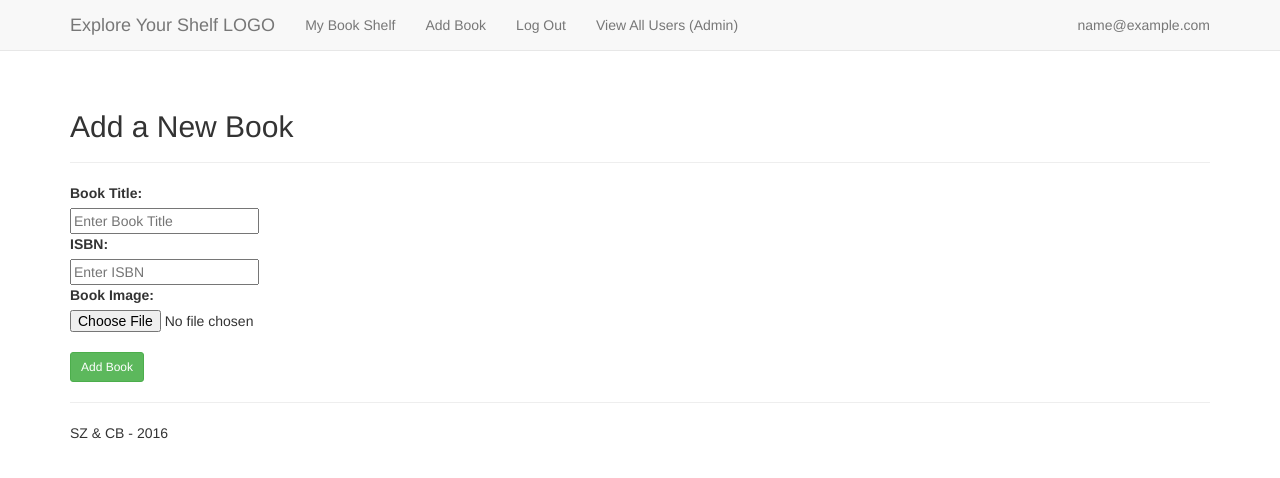
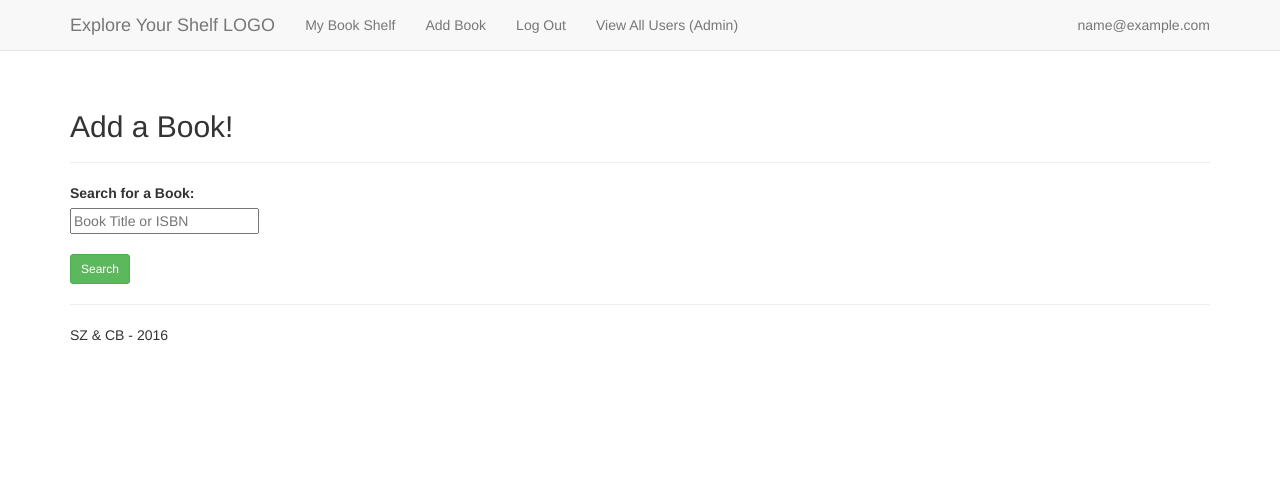
Before and after one commit to szapata1014/App, a Flask app: page /add in a window 1280 px wide. Shown: the top 478 px of the page. Run offline with Flask 2, Linux system fonts and the light colour scheme; a user stored in the database is signed in; tables that the repository leaves empty hold one stand-in row (values such as "Sample post"); some libraries are stand-ins or nearby versions.

Commit message:
added search database for adding books

```diff
--- a/app/book/forms.py
+++ b/app/book/forms.py
@@ -1,6 +1,7 @@
 from flask_wtf import Form
-from wtforms import StringField
+from wtforms import StringField, HiddenField
 from wtforms.validators import DataRequired
+from wtforms_components import read_only
 from flask_wtf.file import FileField, FileAllowed, FileRequired
 from app import images
 
@@ -8,3 +9,12 @@ class AddBookForm(Form):
 	title = StringField('Book Title', validators=[DataRequired()])
 	isbn = StringField('ISBN', validators=[DataRequired()])
 	book_image = FileField('Book Image', validators=[FileRequired(), FileAllowed(images, 'Images only!')])
+
+class SearchBookForm(Form):
+	search = StringField('Search for a Book', validators=[DataRequired()])
+
+class AddBookFromSearch(Form):
+	title = HiddenField( validators=[DataRequired()])
+	isbn = HiddenField( validators=[DataRequired()])
+	#book_image = HiddenField( validators=[FileRequired()])
+	#summary = HiddenField( validators=[DataRequired()])
--- a/app/book/views.py
+++ b/app/book/views.py
@@ -1,8 +1,9 @@
 from flask import render_template, Blueprint, request, url_for, flash, redirect
 from flask_login import login_required, current_user
-from app.models import Book, User
-from .forms import AddBookForm
+from app.models import Book, User, BookSearch
+from .forms import AddBookForm, SearchBookForm, AddBookFromSearch
 from app import db, images
+MAX_SEARCH_RESULTS = 20
 
 book_blueprint = Blueprint('book', __name__)
 
@@ -23,14 +24,43 @@ def user_books():
 	all_user_books = Book.query.filter_by(user_id = current_user.id)
 	return render_template('user_books.html', user_books = all_user_books)
 
+#@book_blueprint.route('/add', methods=['GET', 'POST'])
+#def add_book():
+#	form = AddBookForm()
+#	if request.method == 'POST':
+#		if form.validate_on_submit():
+#			filename = images.save(request.files['book_image'])
+#			url = images.url(filename)
+#			new_book = Book(form.title.data, form.isbn.data, current_user.id, True, filename, url)
+#			db.session.add(new_book)
+#			db.session.commit()
+#			flash('New book, {}, added!'.format(new_book.title), 'success')
+#			return redirect(url_for('book.user_books'))
+#		else:
+#			flash_errors(form)
+#			flash('ERROR! Book was not added.', 'error')
+#
+#	return render_template('add_book.html', form=form)
+
 @book_blueprint.route('/add', methods=['GET', 'POST'])
-def add_book():
-	form = AddBookForm()
+def search_book():
+	form = SearchBookForm()
 	if request.method == 'POST':
 		if form.validate_on_submit():
-			filename = images.save(request.files['book_image'])
-			url = images.url(filename)
-			new_book = Book(form.title.data, form.isbn.data, current_user.id, True, filename, url)
+			return redirect(url_for('book.search_results', query=form.search.data))
+		else:
+			flash_errors(form)
+			flash('ERROR! Could not find book.', 'error')
+	return render_template('search_book.html', form=form)
+
+@book_blueprint.route('/search_results/<query>', methods=['GET', 'POST'])
+def search_results(query):
+	form = AddBookFromSearch()
+	if request.method == 'POST':
+		if form.validate_on_submit():
+			#filename = images.save(request.files['book_image'])
+			#url = images.url(filename)
+			new_book = Book(form.title.data, form.isbn.data, current_user.id, True)
 			db.session.add(new_book)
 			db.session.commit()
 			flash('New book, {}, added!'.format(new_book.title), 'success')
@@ -39,7 +69,12 @@ def add_book():
 			flash_errors(form)
 			flash('ERROR! Book was not added.', 'error')
 
-	return render_template('add_book.html', form=form)
+	else:
+		results = BookSearch.query.whoosh_search(query, MAX_SEARCH_RESULTS).all()
+		return render_template('book_search_results.html',
+							query=query,
+							results=results,
+							form=form)
 
 
 @book_blueprint.route('/book/<book_id>')
@@ -50,7 +85,7 @@ def book_details(book_id):
             return render_template('book_details.html', book=book_with_user)
         else:
             if current_user.is_authenticated and book_with_user.Book.user_id == current_user.id:
-                return render_template('book_detail.html', book=book_with_user)
+                return render_template('book_details.html', book=book_with_user)
             else:
                 flash('Error! Incorrect permissions to access this book.', 'error')
     else:
--- a/app/models.py
+++ b/app/models.py
@@ -1,9 +1,17 @@
-from app import db
+from app import db, app
 from sqlalchemy.ext.hybrid import hybrid_method
 from datetime import datetime
 
+import sys
+if sys.version_info >= (3,0):
+	enable_search = False
+else:
+	enable_search = True
+	import flask_whooshalchemy as whooshalchemy
+
 class Book(db.Model):
 	__tablename__ = 'book'
+	__bind_key__ = 'appdb'
 
 	id = db.Column(db.Integer, primary_key=True)
 	title = db.Column(db.String, nullable=False)
@@ -26,6 +34,7 @@ class Book(db.Model):
 
 class User(db.Model):
 	__tablename__ = 'users'
+	__bind_key__ = 'appdb'
 
 	id = db.Column(db.Integer, primary_key=True, autoincrement=True)
 	email = db.Column(db.String, unique=True, nullable=False)
@@ -78,3 +87,29 @@ class User(db.Model):
 
 	def __repr__(self):
         	return '<User {0}>'.format(self.name)
+
+
+class BookSearch(db.Model):
+	__tablename__ = 'booksearch'
+	__bind_key__ = 'searchdb'
+	__searchable__ = ['title', 'isbn']
+
+	id = db.Column(db.Integer, primary_key=True)
+	title = db.Column(db.String, nullable=False)
+	isbn = db.Column(db.String, nullable=False)
+	image_filename = db.Column(db.String, default=None, nullable=True)
+	image_url = db.Column(db.String, default=None, nullable=True)
+	summary = db.Column(db.String, default=None,nullable=True)
+
+	def __init__(self, title, isbn, image_filename=None, image_url=None, summary=None):
+		self.title = title
+		self.isbn = isbn
+		self.image_filename = image_filename
+		self.image_url = image_url
+		self.summary = summary
+
+	def __repr__(self):
+		return '<title {}'.format(self.title)
+
+if enable_search:
+	whooshalchemy.whoosh_index(app, BookSearch)
--- /dev/null
+++ b/app/templates/book.html
@@ -0,0 +1,5 @@
+<table>
+    <tr valign="top">
+        <td><img></td><td><i>{{ books.title }} </i><br>{{ books.summary }}</td>
+    </tr>
+</table>
--- a/app/templates/layout.html
+++ b/app/templates/layout.html
@@ -31,7 +31,7 @@
           <ul class="nav navbar-nav">
             {% if current_user.is_authenticated %}
               <li><a href="{{ url_for('book.user_books') }}">My Book Shelf</a></li>
-              <li><a href="{{ url_for('book.add_book') }}">Add Book</a></li>
+              <li><a href="{{ url_for('book.search_book') }}">Add Book</a></li>
               <li><a href="{{ url_for('user.logout') }}">Log Out</a></li>
 	      {% if current_user.role == "admin" %}
               <li><a href="{{ url_for('user.admin_view_users') }}">View All Users (Admin)</a></li>
--- /dev/null
+++ b/app/templates/search_book.html
@@ -0,0 +1,29 @@
+{% extends "layout.html" %}
+{% from "_form_macros.html" import render_field %}
+{% block content %}
+
+
+<div class="add-book">
+
+    <div class="page-header">
+
+        <h2>Add a Book!</h2>
+
+    </div>
+
+
+
+    <form action="{{ url_for('book.search_book') }}" method="post" enctype="multipart/form-data">
+        {{ form.csrf_token }}
+
+        <dl>
+            {{ render_field(form.search, placeholder="Book Title or ISBN") }}
+        </dl>
+
+        <button class="btn btn-sm btn-success" type="submit">Search</button>
+    </form>
+
+</div>
+
+
+{% endblock %}
--- a/instance/flask.cfg
+++ b/instance/flask.cfg
@@ -6,7 +6,12 @@ TOP_LEVEL_DIR = os.path.abspath(os.curdir)
 SECRET_KEY = 'idk'
 DEBUG = True
 
-SQLALCHEMY_DATABASE_URI = 'postgresql://szapata1014:Minivan4life!@localhost/appdb'
+SQLALCHEMY_DATABASE_URI = 'postgresql://cbean03:postgresql4me!@localhost/appdb'
+SQLALCHEMY_BINDS = {
+    'appdb': SQLALCHEMY_DATABASE_URI,
+    'searchdb': 'postgresql://cbean03:postgresql4me!@localhost/searchdb'
+}
+#SQLALCHEMY_DATABASE_URI = 'postgresql://szapata1014:Minivan4life!@localhost/appdb'
 SQLALCHEMY_TRACK_MODIFICATIONS = True
 
 WTF_CSRF_ENABLED = True
@@ -24,3 +29,6 @@ UPLOADS_DEFAULT_URL = 'http://localhost:5000/static/img/'
 
 UPLOADED_IMAGES_DEST = TOP_LEVEL_DIR + '/app/static/img/'
 UPLOADED_IMAGES_URL = 'http://localhost:5000/static/img/'
+
+WHOOSH_BASE = os.path.join(BASEDIR, 'search.db')
+MAX_SEARCH_RESULTS = 20
```
Also changed, not shown: app/templates/_hidden_form_macros.html (added, +11 -0 lines), app/templates/book_search_results.html (added, +17 -0 lines), db_create.py (+5 -2 lines), searchdb.py (added, +19 -0 lines).
